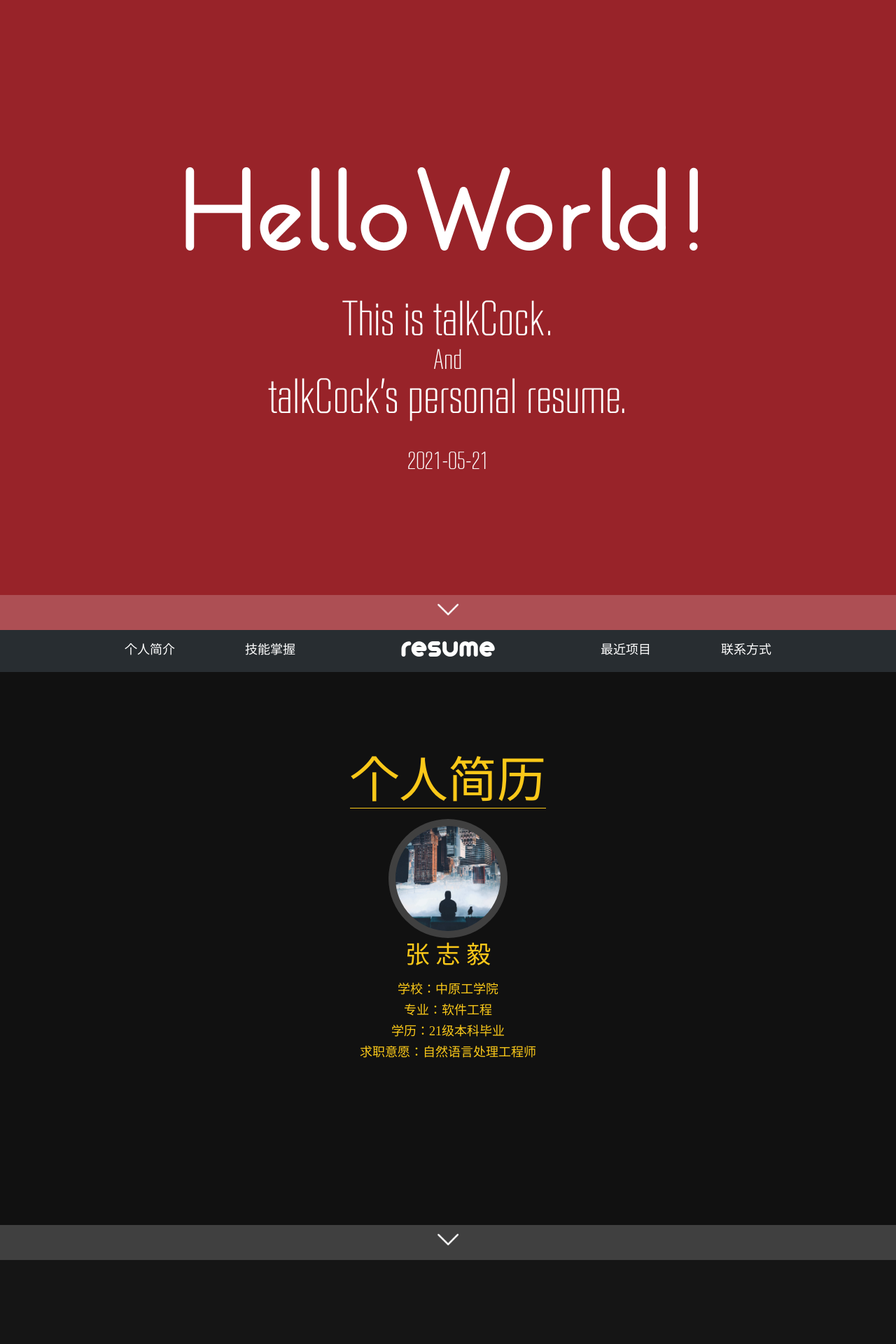
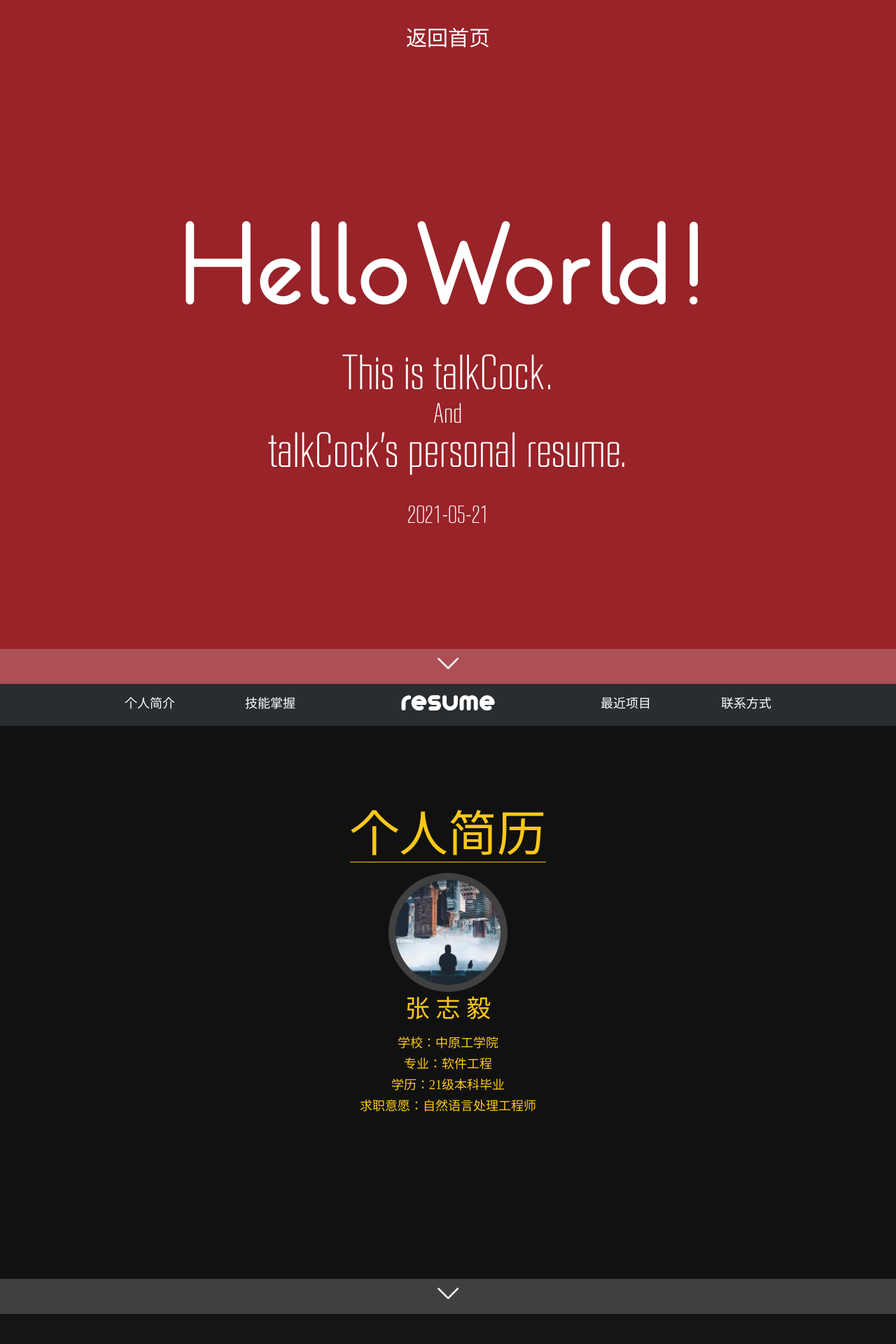
Before and after one commit to zhangzhiyi0108/zhangzhiyi0108.github.io, a Jekyll site: the page resume/index.html, which Jekyll copies as it is, in a window 1280 px wide. Shown: the top 1920 px of the page at 70% size. Built offline with Jekyll 4.4.1, drawn with Linux system fonts in a browser that asks for light colours.

Commit message:
个人简历页面加入返回按钮

```diff
--- a/resume/index.html
+++ b/resume/index.html
@@ -14,9 +14,23 @@
   <!-- Android Lolipop Theme Color -->
    <meta name="theme-color" content="#32393f">
   <title>Resume</title>
-
+  <style>
+.button1 {
+  cursor: pointer;
+  display: inline-block;
+  font-size: 30px;
+  /*font-weight: bold;*/
+  font-family: dressler;
+  margin-top: 30px;
+  left: 300px;
+  color: white;
+  -webkit-transition-duration: .5s;
+          transition-duration: .5s;
+}
+</style>
 </head>
 <body>
+  <a  href = "https://zhangzhiyi0108.github.io/" class="button1">返回首页</button ></a>
   <!-- 首页开始 -->
   <a name="top" id="top"></a>
   <div class="index">
```
